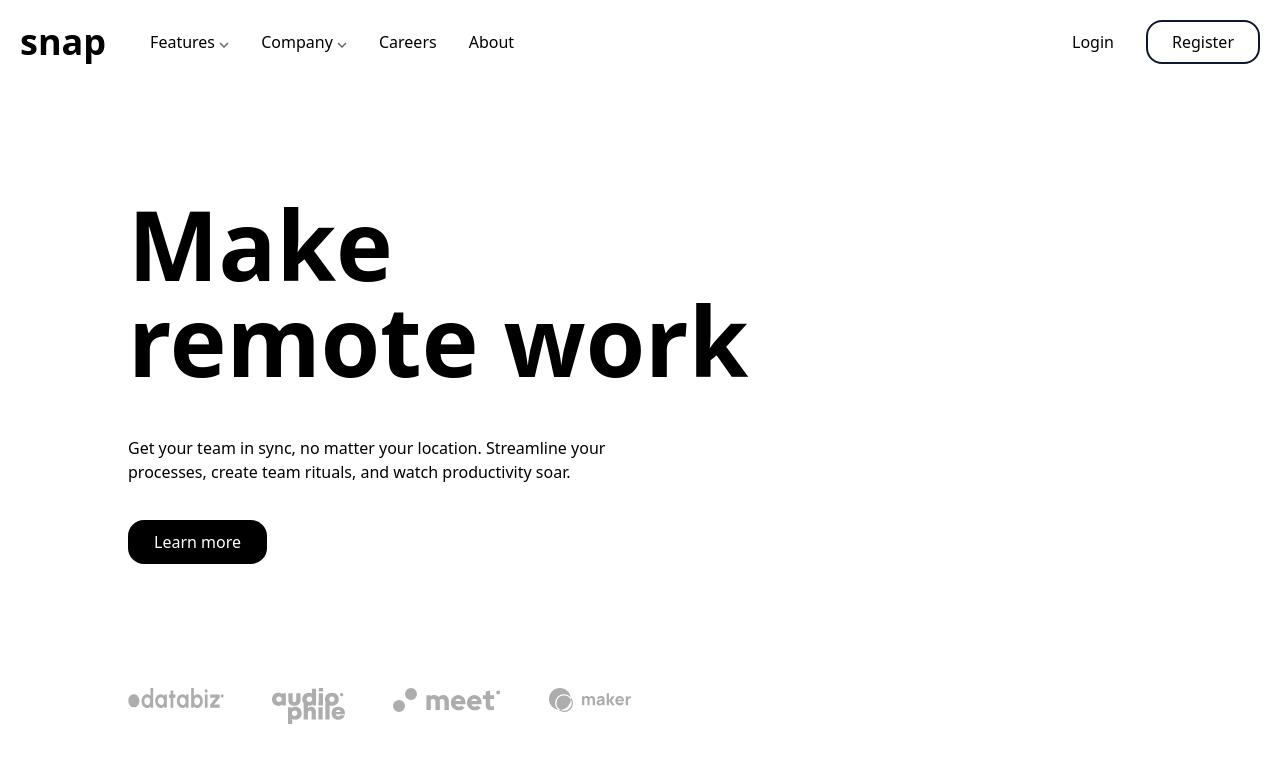
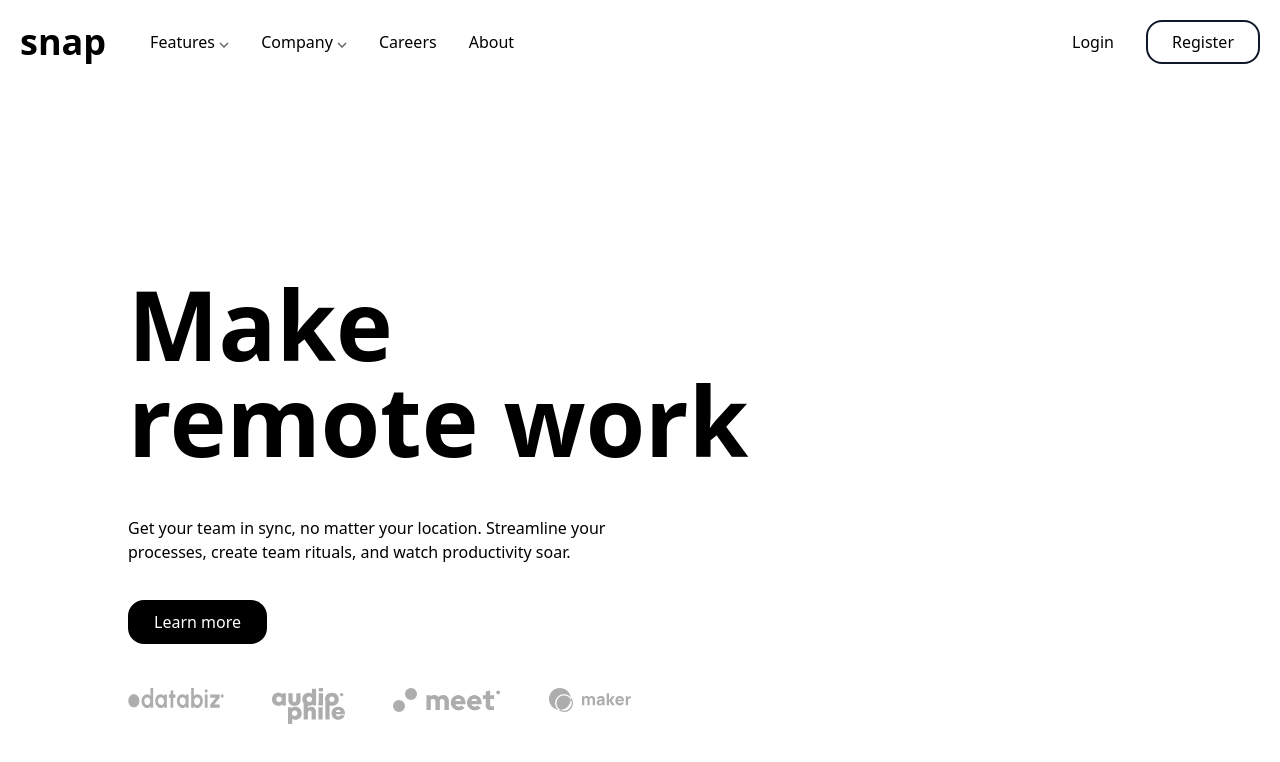
Before and after one commit to ColeJJ/intro_dropdown, a Next.js app: page / in a window 1280 px wide. Shown: the top 762 px of the page. Built offline with nearby package versions, Linux system fonts and the light colour scheme.

Commit message:
pushed text component lower

```diff
--- a/components/text.tsx
+++ b/components/text.tsx
@@ -1,12 +1,14 @@
 const Text = () => {
     return (
-		<div className="relative h-full top-28 left-32">
+        <div className="relative top-48 left-32 h-full">
             <h1 className="text-8xl font-bold">Make</h1>
             <h1 className="text-8xl font-bold">remote work</h1>
             <p className="relative top-12 max-w-lg">
                 Get your team in sync, no matter your location. Streamline your processes, create
                 team rituals, and watch productivity soar.
-				<button className="relative top-9 rounded-2xl border-2 px-6 py-2 border-black bg-black text-white">Learn more</button>
+                <button className="relative top-9 rounded-2xl border-2 border-black bg-black px-6 py-2 text-white">
+                    Learn more
+                </button>
             </p>
         </div>
     )
```
Lines whose indentation alone changed are shown as unchanged.
